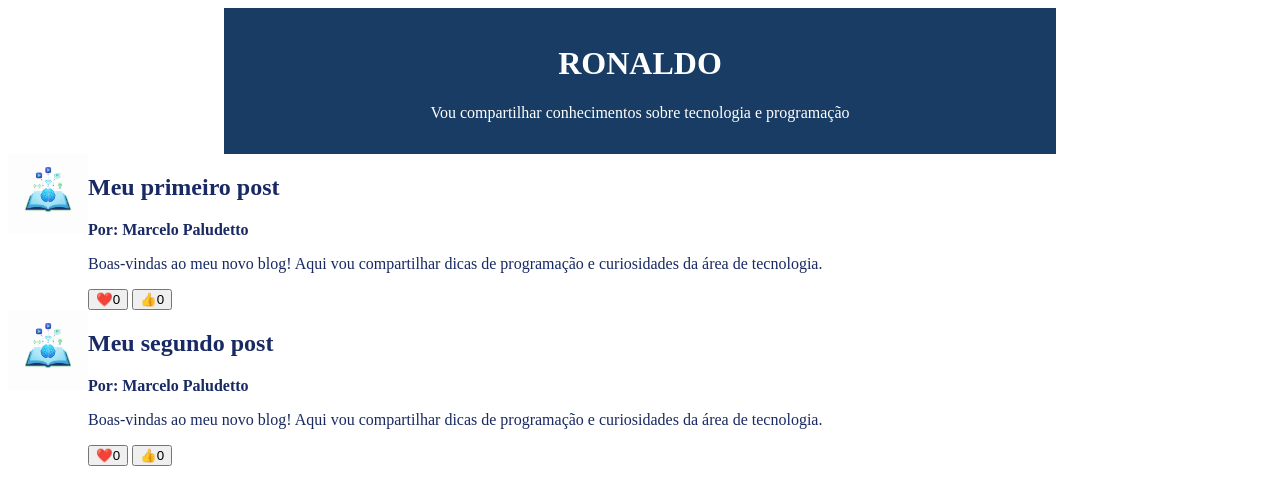
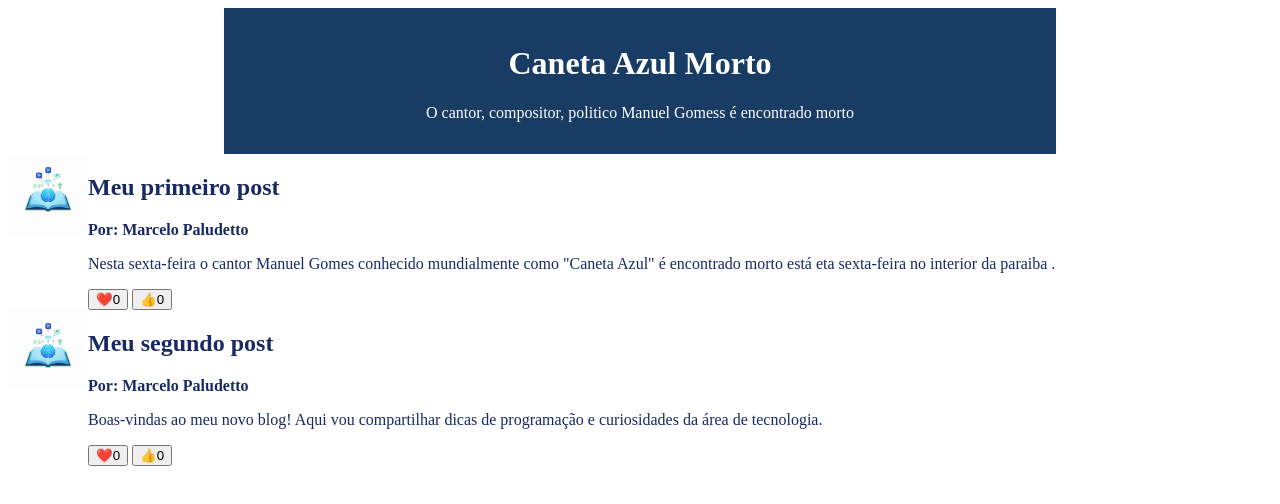
Before and after one commit to raulbriao-dev/Milton-Nascimento, a plain HTML site: page index.html in a window 1280 px wide. Drawn offline with Linux system fonts and the light colour scheme.

Commit message:
noticia canea azul

```diff
--- a/index.html
+++ b/index.html
@@ -11,8 +11,8 @@
 
 <body>
     <header>
-        <h1>RONALDO</h1>
-        <p>Vou compartilhar conhecimentos sobre tecnologia e programação</p>
+        <h1>Caneta Azul Morto</h1>
+        <p>O cantor, compositor, politico Manuel Gomess é encontrado morto</p>
         <style>
             header {
                 background-color: #183C63;
@@ -52,8 +52,8 @@
             <div>
                 <h2>Meu primeiro post</h2>
                 <p class="artigo-autor">Por: Marcelo Paludetto</p>
-                <p>Boas-vindas ao meu novo blog! Aqui vou compartilhar dicas de programação
-                    e curiosidades da área de tecnologia.</p>
+                <p>Nesta sexta-feira o cantor Manuel Gomes conhecido mundialmente como "Caneta Azul" é encontrado morto está eta sexta-feira no interior da paraiba
+                    .</p>
                 <button>❤️<span>0</span></button>
                 <button>👍<span>0</span></button>
             </div>
```
